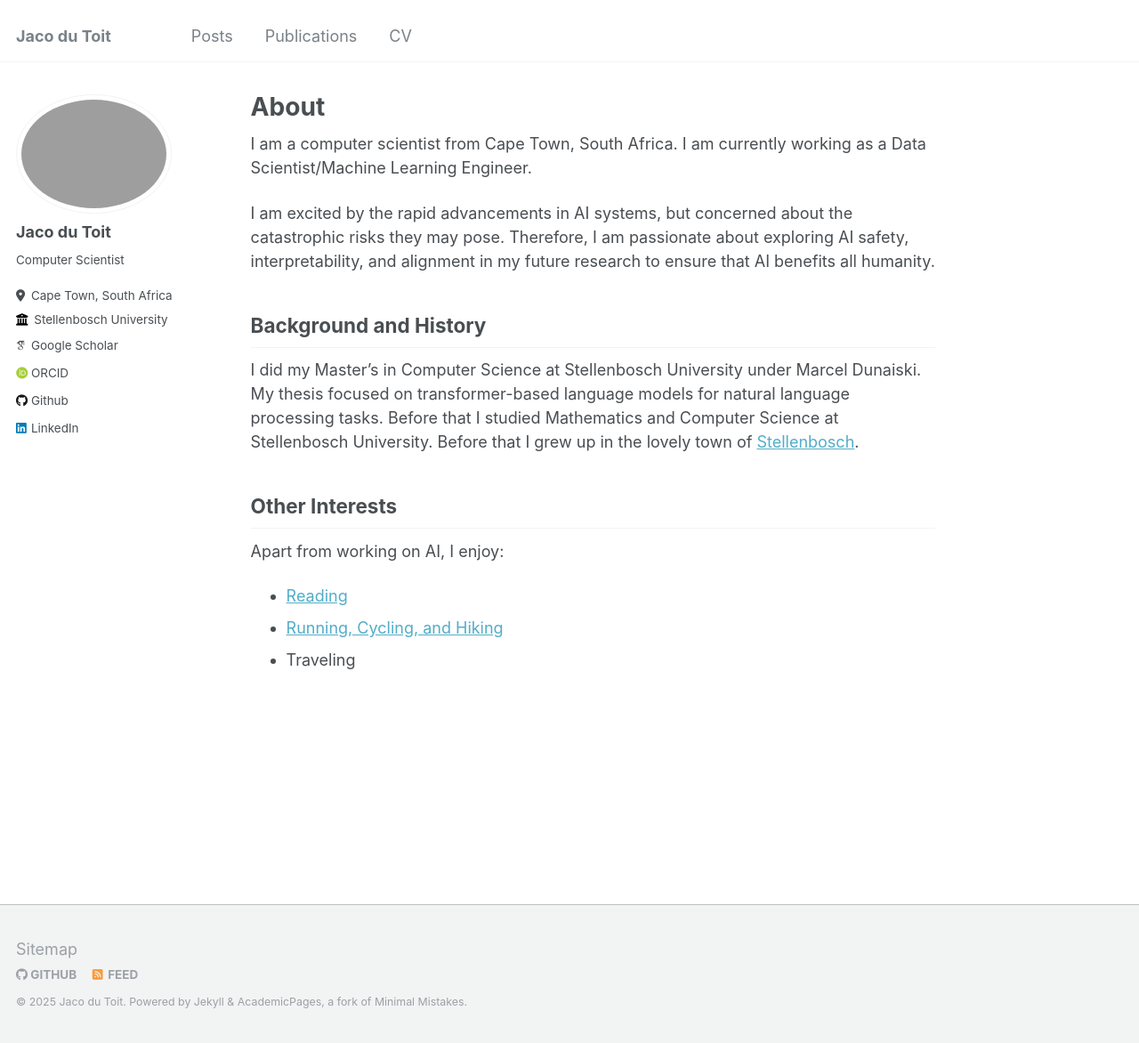
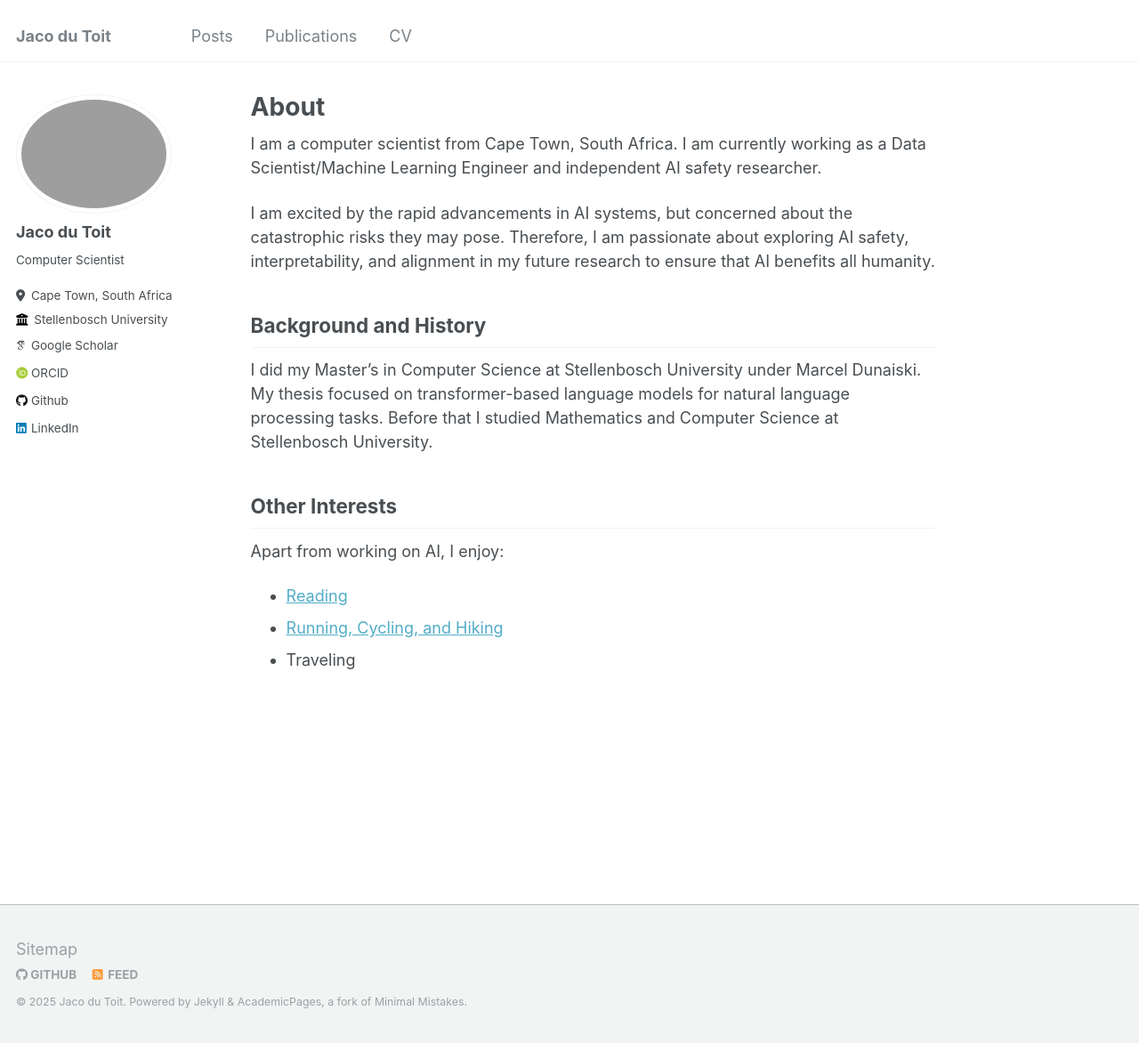
Before and after one commit to JacoDuToit11/JacoDuToit11.github.io, a Jekyll site: the page built from _pages/about.md, in a window 1280 px wide and 1172 px high. Shown: the whole window at 89% size. Built offline with Jekyll 4.4.1, drawn with Linux system fonts in a browser that asks for light colours; some web fonts are replaced.

Commit message:
updated CV

```diff
--- a/_pages/about.md
+++ b/_pages/about.md
@@ -7,12 +7,12 @@ redirect_from:
   - /about.html
 ---
 
-I am a computer scientist from Cape Town, South Africa. I am currently working as a Data Scientist/Machine Learning Engineer.
+I am a computer scientist from Cape Town, South Africa. I am currently working as a Data Scientist/Machine Learning Engineer and independent AI safety researcher.
 
 I am excited by the rapid advancements in AI systems, but concerned about the catastrophic risks they may pose. Therefore, I am passionate about exploring AI safety, interpretability, and alignment in my future research to ensure that AI benefits all humanity.
 
 ## Background and History
-I did my Master's in Computer Science at Stellenbosch University under Marcel Dunaiski. My thesis focused on transformer-based language models for natural language processing tasks. Before that I studied Mathematics and Computer Science at Stellenbosch University. Before that I grew up in the lovely town of [Stellenbosch](https://en.wikipedia.org/wiki/Stellenbosch).
+I did my Master's in Computer Science at Stellenbosch University under Marcel Dunaiski. My thesis focused on transformer-based language models for natural language processing tasks. Before that I studied Mathematics and Computer Science at Stellenbosch University.
 
 ## Other Interests
 Apart from working on AI, I enjoy:
```
Also changed, not shown: 1 other file.
